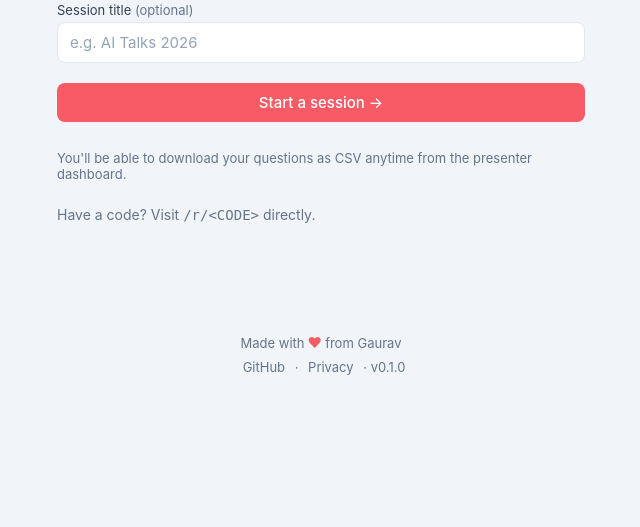
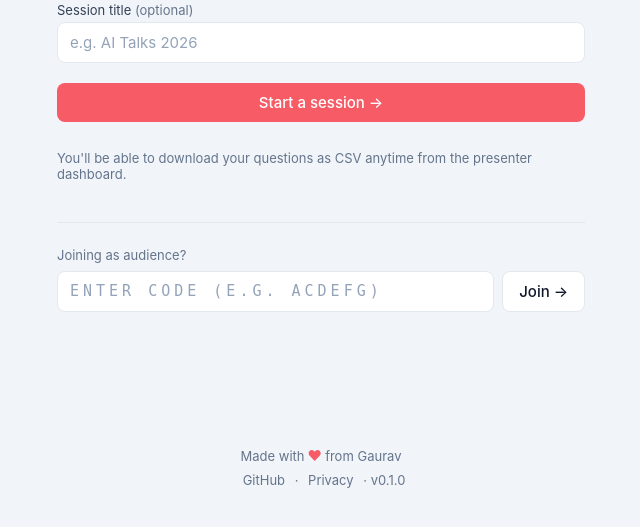
Before and after one commit to gauravsurtani/qa-app, a FastAPI app: page / in a window 1280 px wide. Shown: the part 217-744 px from the top of the page, without its empty margins (319-959 px from the left). Run offline with FastAPI, Linux system fonts and the light colour scheme; parts of the project's set-up code (start-up, migrations or seed data) failed here and were passed over; some web fonts are replaced.

Commit message:
feat: short audience URL (askup.site/CODE) + Join-with-code form
- New route GET /{code} serves the audience view if the path matches
  the room-code alphabet; 404s otherwise. Old /r/{code} still works.
- Homepage gets a 'Joining as audience?' input that navigates to /{code}.
- Presenter share screen shows the short URL and a copy-paste-friendly
  'just say <url>' line for verbal pitches.
- /healthz registered before pages router so it isn't shadowed by /{code}.
- 3 new tests: short URL renders, invalid short URL 404s, healthz still works.

```diff
--- a/app/main.py
+++ b/app/main.py
@@ -62,17 +62,19 @@ app.mount("/static", StaticFiles(directory=_BASE / "static"), name="static")
 templates = Jinja2Templates(directory=_BASE / "templates")
 app.state.templates = templates
 
-app.include_router(pages_routes.router)
-app.include_router(rooms_routes.router)
-app.include_router(questions_routes.router)
-app.include_router(upvotes_routes.router)
-app.include_router(events_routes.router)
-app.include_router(export_routes.router)
-
-
 @app.get("/healthz")
 async def healthz() -> dict[str, str]:
     sm = get_sessionmaker()
     async with sm() as s:
         await s.execute(text("SELECT 1"))
     return {"status": "ok"}
+
+
+# Order matters: rooms/questions/upvotes/events/export define explicit prefixes
+# that won't conflict with the catch-all `/{code}` registered at the end of pages_routes.
+app.include_router(rooms_routes.router)
+app.include_router(questions_routes.router)
+app.include_router(upvotes_routes.router)
+app.include_router(events_routes.router)
+app.include_router(export_routes.router)
+app.include_router(pages_routes.router)
--- a/app/routes/pages.py
+++ b/app/routes/pages.py
@@ -1,4 +1,4 @@
-from fastapi import APIRouter, Depends, Request
+from fastapi import APIRouter, Depends, HTTPException, Request, status
 from fastapi.responses import HTMLResponse, RedirectResponse
 from sqlalchemy import select
 from sqlalchemy.ext.asyncio import AsyncSession
@@ -8,9 +8,15 @@ from app.auth import constant_time_eq, get_or_create_session_id, get_room_by_cod
 from app.config import get_settings
 from app.db import get_session
 from app.models import Participant, Question, QuestionState, RoomStatus, Upvote
+from app.utils.codes import is_valid_room_code
 from app.utils.qr import generate_qr_svg
 
 router = APIRouter()
+
+
+def _audience_url(code: str) -> str:
+    base = get_settings().app_base_url.rstrip("/")
+    return f"{base}/{code}"
 
 
 @router.get("/", response_class=HTMLResponse)
@@ -18,12 +24,11 @@ async def home(request: Request) -> Response:
     return request.app.state.templates.TemplateResponse(request, "home.html", {})
 
 
-@router.get("/r/{code}", response_class=HTMLResponse)
-async def audience_view(
+async def _render_audience_view(
     code: str,
     request: Request,
-    session_id: str = Depends(get_or_create_session_id),
-    db: AsyncSession = Depends(get_session),
+    session_id: str,
+    db: AsyncSession,
 ) -> Response:
     room = await get_room_by_code(code, db)
     if room.status == RoomStatus.CLOSED:
@@ -76,6 +81,16 @@ async def audience_view(
     )
 
 
+@router.get("/r/{code}", response_class=HTMLResponse)
+async def audience_view(
+    code: str,
+    request: Request,
+    session_id: str = Depends(get_or_create_session_id),
+    db: AsyncSession = Depends(get_session),
+) -> Response:
+    return await _render_audience_view(code, request, session_id, db)
+
+
 @router.get("/r/{code}/host", response_class=HTMLResponse)
 async def presenter_view(
     code: str,
@@ -86,10 +101,9 @@ async def presenter_view(
 ) -> Response:
     room = await get_room_by_code(code, db)
     if not t or not constant_time_eq(t, room.presenter_token):
-        return RedirectResponse(f"/r/{code}", status_code=303)
+        return RedirectResponse(f"/{code}", status_code=303)
 
-    base = get_settings().app_base_url.rstrip("/")
-    audience_url = f"{base}/r/{room.code}"
+    audience_url = _audience_url(room.code)
 
     q_result = await db.execute(
         select(Question)
@@ -126,9 +140,8 @@ async def fullscreen_qr(
 ) -> Response:
     room = await get_room_by_code(code, db)
     if not t or not constant_time_eq(t, room.presenter_token):
-        return RedirectResponse(f"/r/{code}", status_code=303)
-    base = get_settings().app_base_url.rstrip("/")
-    audience_url = f"{base}/r/{room.code}"
+        return RedirectResponse(f"/{code}", status_code=303)
+    audience_url = _audience_url(room.code)
     return request.app.state.templates.TemplateResponse(
         request,
         "fullscreen_qr.html",
@@ -138,3 +151,19 @@ async def fullscreen_qr(
             "qr_svg": generate_qr_svg(audience_url, scale=14),
         },
     )
+
+
+# Catch-all short audience URL: /{code}. Registered last so explicit routes
+# (/, /r/..., /healthz, /rooms, /static/...) all match first. The handler itself
+# 404s anything that doesn't pass `is_valid_room_code` so /favicon.ico and friends
+# still 404 cleanly instead of querying the DB.
+@router.get("/{code}", response_class=HTMLResponse)
+async def short_audience_view(
+    code: str,
+    request: Request,
+    session_id: str = Depends(get_or_create_session_id),
+    db: AsyncSession = Depends(get_session),
+) -> Response:
+    if not is_valid_room_code(code):
+        raise HTTPException(status.HTTP_404_NOT_FOUND, "Not found")
+    return await _render_audience_view(code, request, session_id, db)
--- a/templates/home.html
+++ b/templates/home.html
@@ -29,12 +29,29 @@
     You'll be able to download your questions as CSV anytime from the presenter dashboard.
   </p>
 
-  <p class="muted" style="margin-top: 24px; font-size: 14px;">
-    Have a code? Visit <code>/r/&lt;CODE&gt;</code> directly.
-  </p>
+  <div style="margin-top: 40px; padding-top: 24px; border-top: 1px solid var(--slate-200);">
+    <div style="font-size: 13px; color: var(--slate-500); margin-bottom: 8px;">
+      Joining as audience?
+    </div>
+    <form id="join-code-form" style="display: flex; gap: 8px;" autocomplete="off">
+      <input
+        type="text"
+        name="code"
+        placeholder="Enter code (e.g. ACDEFG)"
+        maxlength="6"
+        pattern="[ACDEFGHJKLMNPQRTUVWXY3479]{6}"
+        style="flex: 1; text-transform: uppercase; letter-spacing: 4px; font-family: 'SF Mono', monospace;"
+        autocapitalize="characters"
+        spellcheck="false">
+      <button type="submit" class="btn-secondary" style="white-space: nowrap;">Join →</button>
+    </form>
+    <div id="join-error" style="color: var(--dlai-coral-deep); font-size: 13px; margin-top: 6px; min-height: 18px;"></div>
+  </div>
 </main>
 
 <script>
+const ROOM_CODE_RE = /^[ACDEFGHJKLMNPQRTUVWXY3479]{6}$/;
+
 document.getElementById('start-form').addEventListener('submit', async (e) => {
   e.preventDefault();
   const f = e.target;
@@ -52,5 +69,24 @@ document.getElementById('start-form').addEventListener('submit', async (e) => {
   const data = await r.json();
   window.location.href = data.presenter_url.replace(window.location.origin, '');
 });
+
+const joinForm = document.getElementById('join-code-form');
+const joinInput = joinForm.querySelector('input[name="code"]');
+const joinError = document.getElementById('join-error');
+
+joinInput.addEventListener('input', () => {
+  joinInput.value = joinInput.value.toUpperCase().replace(/\s+/g, '');
+  joinError.textContent = '';
+});
+
+joinForm.addEventListener('submit', (e) => {
+  e.preventDefault();
+  const code = joinInput.value.trim().toUpperCase();
+  if (!ROOM_CODE_RE.test(code)) {
+    joinError.textContent = 'Codes are 6 characters from A–Y and 3, 4, 7, 9.';
+    return;
+  }
+  window.location.href = `/${code}`;
+});
 </script>
 {% endblock %}
--- a/templates/presenter_share.html
+++ b/templates/presenter_share.html
@@ -16,9 +16,12 @@
         {{ room.code }}
       </div>
       <div style="font-size: 13px; color: var(--slate-500); margin-bottom: 4px;">Direct link</div>
-      <div style="display: flex; gap: 8px; margin-bottom: 16px;">
+      <div style="display: flex; gap: 8px; margin-bottom: 8px;">
         <input type="text" value="{{ audience_url }}" readonly id="aud-url">
         <button class="btn-secondary" onclick="navigator.clipboard.writeText(document.getElementById('aud-url').value)">Copy</button>
+      </div>
+      <div style="font-size: 12px; color: var(--slate-500); margin-bottom: 16px;">
+        Or just say: <strong style="color: var(--slate-900);">"{{ audience_url|replace('https://', '')|replace('http://', '') }}"</strong>
       </div>
       <a href="/r/{{ room.code }}/host/qr?t={{ token }}" class="btn-secondary" style="display: inline-block; padding: 10px 16px; border: 1px solid var(--slate-200); border-radius: var(--radius-sm); color: var(--slate-900);">
         ⛶ Show fullscreen QR
```
Also changed, not shown: tests/integration/test_pages.py (+23 -0 lines).
